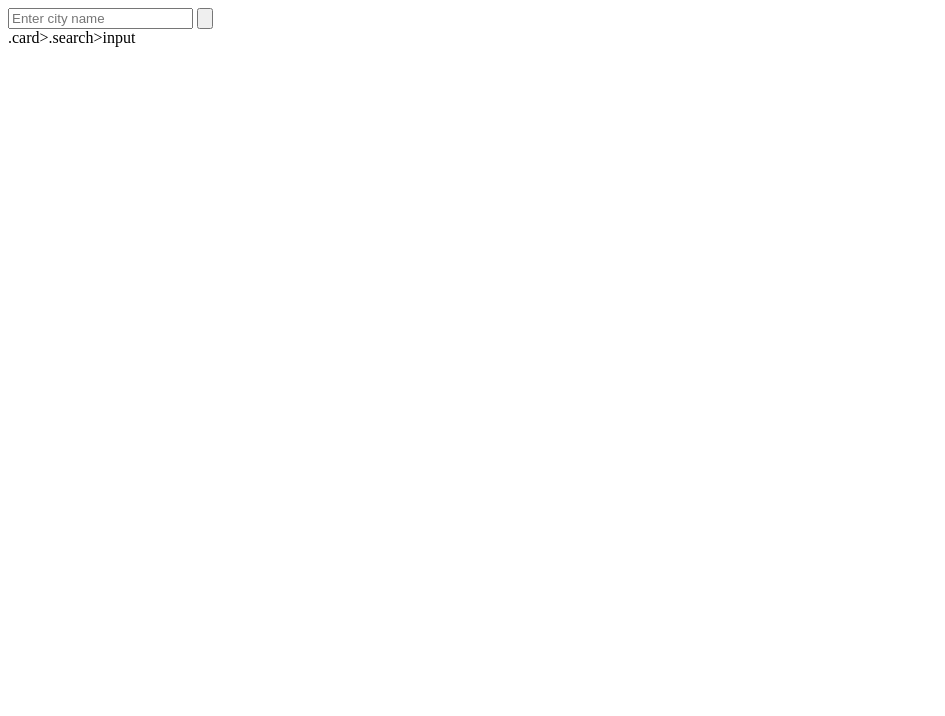
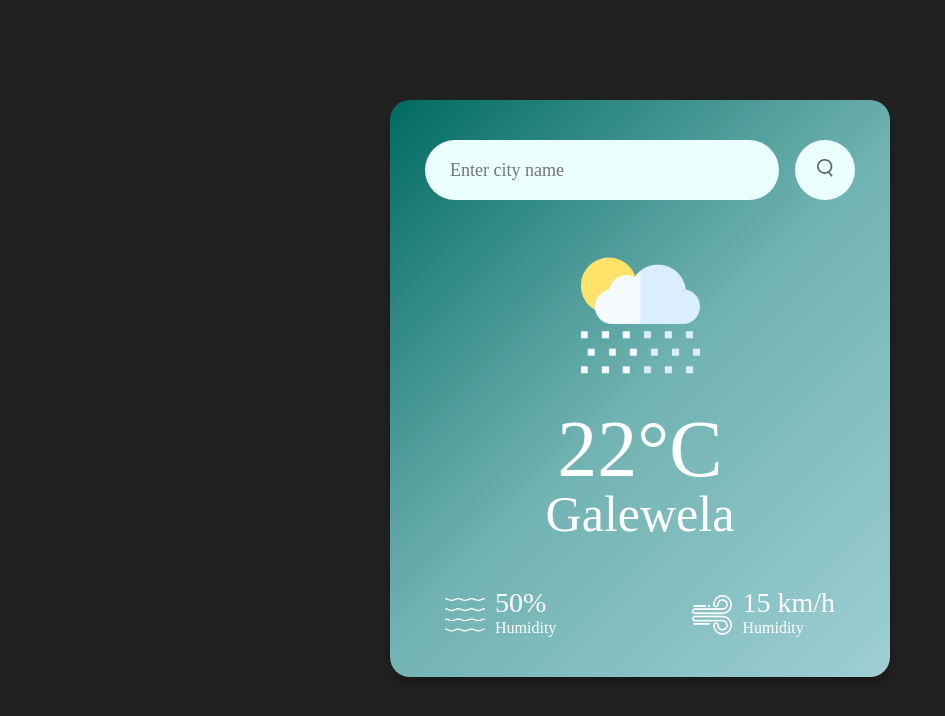
Before and after one commit to hasitha-ramesh/weather-app-javascript, a plain HTML site: page index.html in a window 1280 px wide. Shown: the whole page, without its empty margins (0-945 px from the left). Drawn offline with Linux system fonts and the light colour scheme.

Commit message:
design interface

```diff
--- a/index.html
+++ b/index.html
@@ -1,17 +1,38 @@
 <!DOCTYPE html>
 <html lang="en">
-<head>
-    <meta charset="UTF-8">
-    <meta name="viewport" content="width=device-width, initial-scale=1.0">
+  <head>
+    <meta charset="UTF-8" />
+    <meta name="viewport" content="width=device-width, initial-scale=1.0" />
     <title>Weather App</title>
-</head>
-<body>
+    <link rel="stylesheet" href="style/style.css" />
+  </head>
+  <body>
     <div class="card">
-        <div class="search">
-            <input type="text" placeholder="Enter city name">
-            <button><img src="" alt=""></button>
+      <div class="search">
+        <input type="text" placeholder="Enter city name" />
+        <button><img src="images/search.png" alt="" /></button>
+      </div>
+      <div class="weather">
+        <img src="images/rain.png" alt="" class="weather-icon" />
+        <h1 class="temp">22°C</h1>
+        <h2 class="city">Galewela</h2>
+        <div class="details">
+            <div class="col">
+                <img src="images/humidity.png" alt="">
+                <div>
+                    <p class="humidity">50%</p>
+                    <p>Humidity</p>
+                </div>
+            </div>
+                        <div class="col">
+                <img src="images/wind.png" alt="">
+                <div>
+                    <p class="wind">15 km/h</p>
+                    <p>Humidity</p>
+                </div>
+            </div>
         </div>
+      </div>
     </div>
-    .card>.search>input
-</body>
+  </body>
 </html>
--- /dev/null
+++ b/style/style.css
@@ -0,0 +1,83 @@
+* {
+  margin: 0;
+  padding: 0;
+  font-family: "Times New Roman", Times, serif;
+  box-sizing: border-box;
+}
+body {
+  background: #222;
+}
+.card {
+  width: 90%;
+  max-width: 500px;
+  background: linear-gradient(135deg, #016b61, #70b2b2, #9ecfd4);
+  color: #fff;
+  margin: 100px auto;
+  border-radius: 20px;
+  padding: 40px 35px;
+  box-shadow: 0 8px 16px rgba(0, 0, 0, 0.3);
+  text-align: center;
+}
+.search {
+  width: 100%;
+  display: flex;
+  align-items: center;
+  justify-content: space-between;
+}
+.search input {
+  border: 0;
+  outline: 0;
+  background: #ebfffc;
+  color: #555;
+  padding: 10px 25px;
+  height: 60px;
+  border-radius: 30px;
+  flex: 1;
+  margin-right: 16px;
+  font-size: 18px;
+}
+.search button {
+  border: 0;
+  outline: 0;
+  background: #ebfffc;
+  border-radius: 50%;
+  width: 60px;
+  height: 60px;
+  cursor: pointer;
+}
+.search button img {
+  width: 16px;
+}
+.weather-icon {
+  width: 170px;
+  margin-top: 30px;
+}
+.weather h1{
+    font-size: 80px;
+    font-weight: 500;
+}
+.weather h2{
+    font-size: 50px;
+    font-weight: 400;
+    margin-top: -10px;
+}
+.details{
+    display: flex;
+    align-items: center;
+    justify-content: space-between;
+    padding: 0 20px;
+    margin-top: 50px;
+}
+.col{
+    display: flex;
+    align-items: center;
+    text-align: left;
+}
+.col img{
+    width: 40px;
+    margin-right: 10px;
+}
+.humidity, .wind{
+    font-size: 28px;
+    margin-top: -6px;
+}
```
Also changed, not shown: images/clear.png (added), images/clouds.png (added), images/drizzle.png (added), images/humidity.png (added), images/mist.png (added), images/rain.png (added), images/search.png (added), images/snow.png (added), images/wind.png (added).
